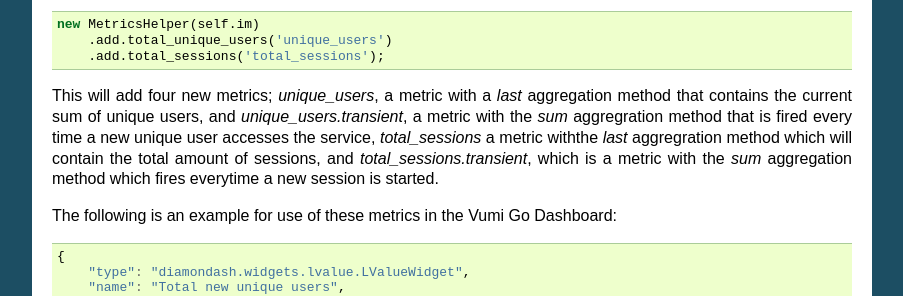
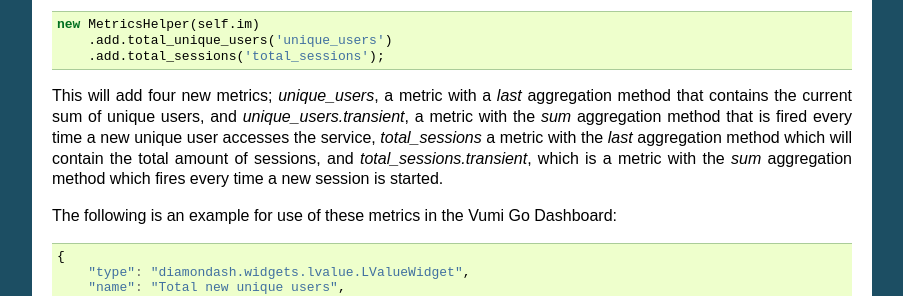
Before and after one commit to praekeltfoundation/go-jsbox-metrics-helper, a Sphinx documentation site: the page built from docs/dashboard.rst, in a window 1280 px wide and 900 px high, scrolled down 999 px. Shown: the part 152-448 px from the top of the window, without its empty margins (198-1101 px from the left). Built offline with Sphinx 7.4.7, drawn with Linux system fonts in a browser that asks for light colours.

Commit message:
Spelling corrections

```diff
--- a/docs/dashboard.rst
+++ b/docs/dashboard.rst
@@ -76,11 +76,11 @@ application:
 
 This will add four new metrics; `unique_users`, a metric with a `last`
 aggregation method that contains the current sum of unique users, and
-`unique_users.transient`, a metric with the `sum` aggregration method that is
+`unique_users.transient`, a metric with the `sum` aggregation method that is
 fired every time a new unique user accesses the service, `total_sessions` a
-metric withthe `last` aggregration method which will contain the total amount
+metric with the `last` aggregation method which will contain the total amount
 of sessions, and `total_sessions.transient`, which is a metric with the `sum`
-aggregation method which fires everytime a new session is started.
+aggregation method which fires every time a new session is started.
 
 The following is an example for use of these metrics in the Vumi Go Dashboard:
 
```
